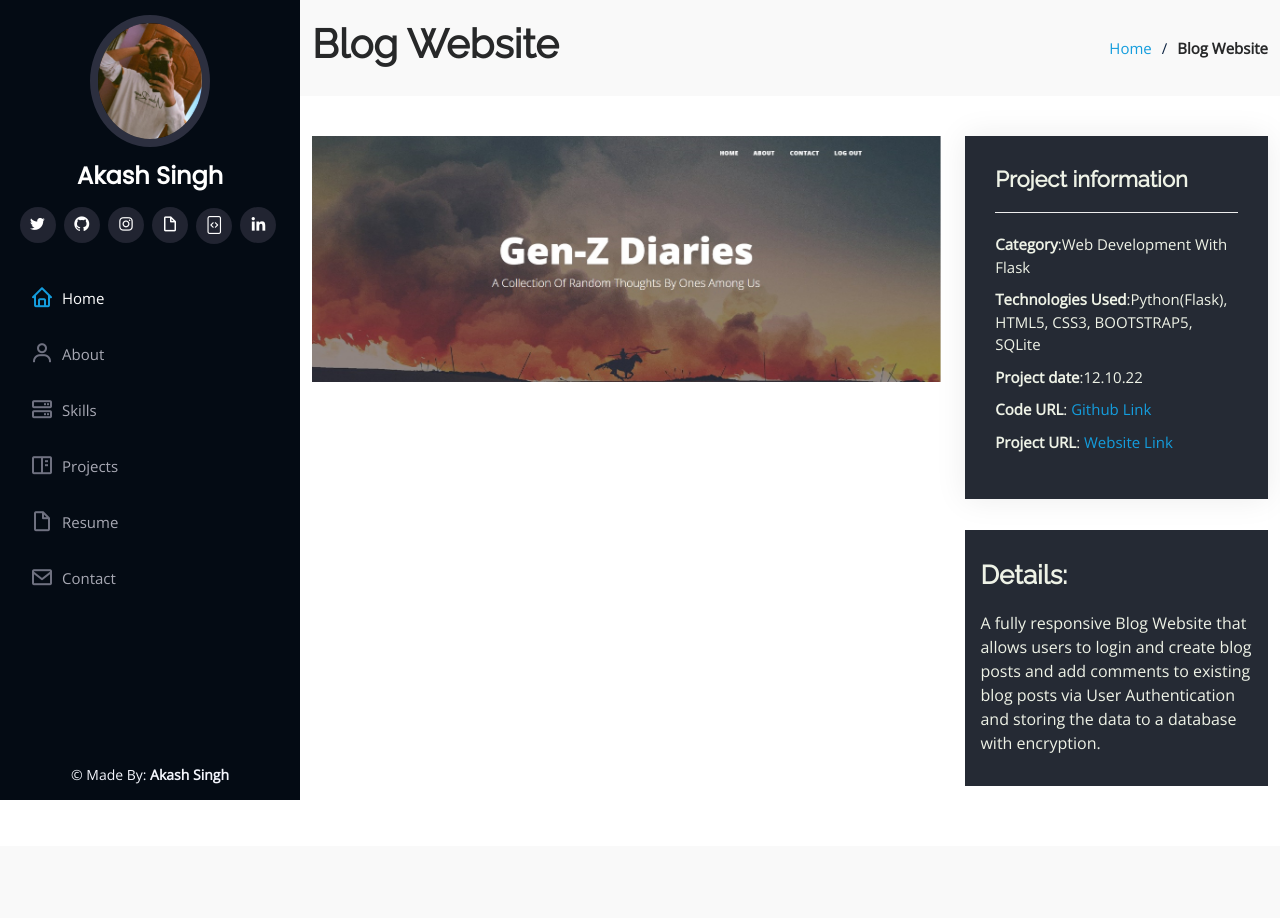
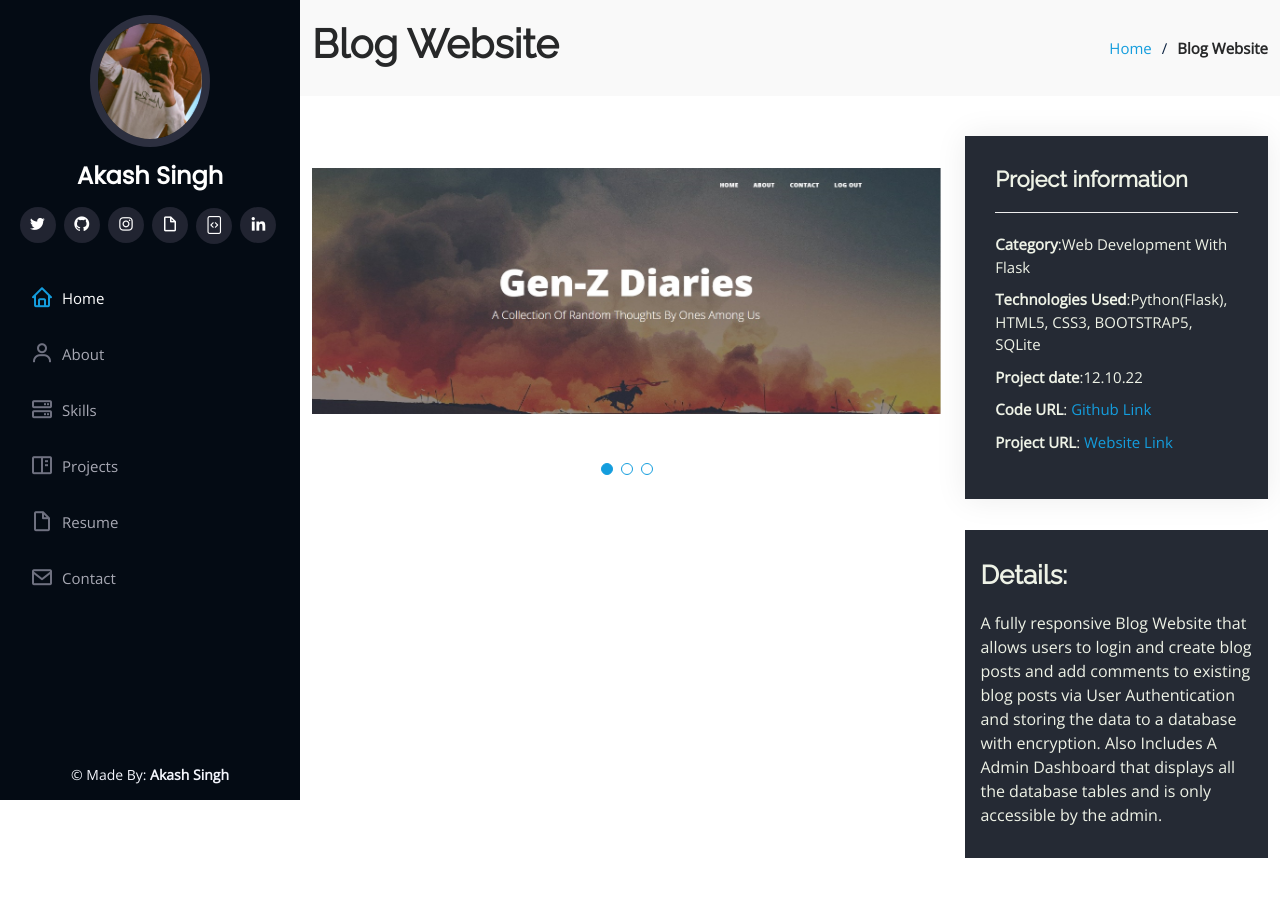
Before and after one commit to Akash-Singh04/MyPersonalWebsite, a Flask app: page /blogwebsite in a window 1280 px wide. Before the commit the page ends 800 px from the top, so only its background shows below. Run offline with Flask 3, Linux system fonts and the light colour scheme; some libraries are stand-ins or nearby versions.

Commit message:
Updated The Blog Website

```diff
--- a/My Personal Website/templates/blogwebsite.html
+++ b/My Personal Website/templates/blogwebsite.html
@@ -97,11 +97,15 @@
           <div class="col-lg-8">
             <div class="portfolio-details-slider swiper">
               <div class="swiper-wrapper align-items-center">
-
                 <div class="swiper-slide">
-                  <img src="static/assets/img/portfolio/portfolio-blogwebsite.png" alt="">
+                  <img src="static/assets/img/portfolio/portfolio-blogwebsite1.png" alt="">
                 </div>
-
+                <div class="swiper-slide">
+                  <img src="static/assets/img/portfolio/portfolio-blogwebsite2.png" alt="">
+                </div>
+                <div class="swiper-slide">
+                  <img src="static/assets/img/portfolio/portfolio-blogwebsite4.png" alt="">
+                </div>
               </div>
               <div class="swiper-pagination"></div>
             </div>
@@ -122,6 +126,7 @@
               <h2>Details:</h2>
               <p>
               A fully responsive Blog Website that allows users to login and create blog posts and add comments to existing blog posts via User Authentication and storing the data to a database with encryption.
+              Also Includes A Admin Dashboard that displays all the database tables and is only accessible by the admin.
               </p>
             </div>
           </div>
```
Also changed, not shown: My Personal Website/templates/index.html (+9 -7 lines), My Personal Website/static/assets/img/portfolio/portfolio-blogwebsite1.png (renamed from My Personal Website/static/assets/img/portfolio/portfolio-blogwebsite.png), My Personal Website/static/assets/img/portfolio/portfolio-blogwebsite2.png (added), My Personal Website/static/assets/img/portfolio/portfolio-blogwebsite4.png (added).
